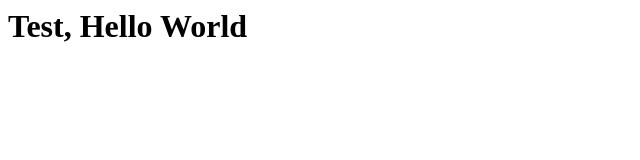
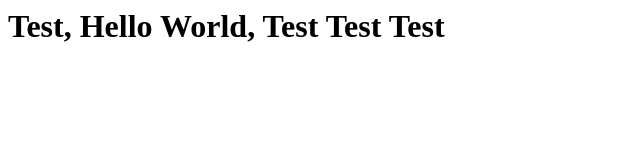
Before and after one commit to 54yyyu/54yyyu.github.io, a plain HTML site: page index.html in a window 1280 px wide. Shown: the whole page, without its empty margins (0-640 px from the left). Drawn offline with Linux system fonts and the light colour scheme.

Commit message:
Update index.html

```diff
--- a/index.html
+++ b/index.html
@@ -1 +1 @@
-<h1>Test, Hello World</h1>
+<h1>Test, Hello World, Test Test Test</h1>
```
